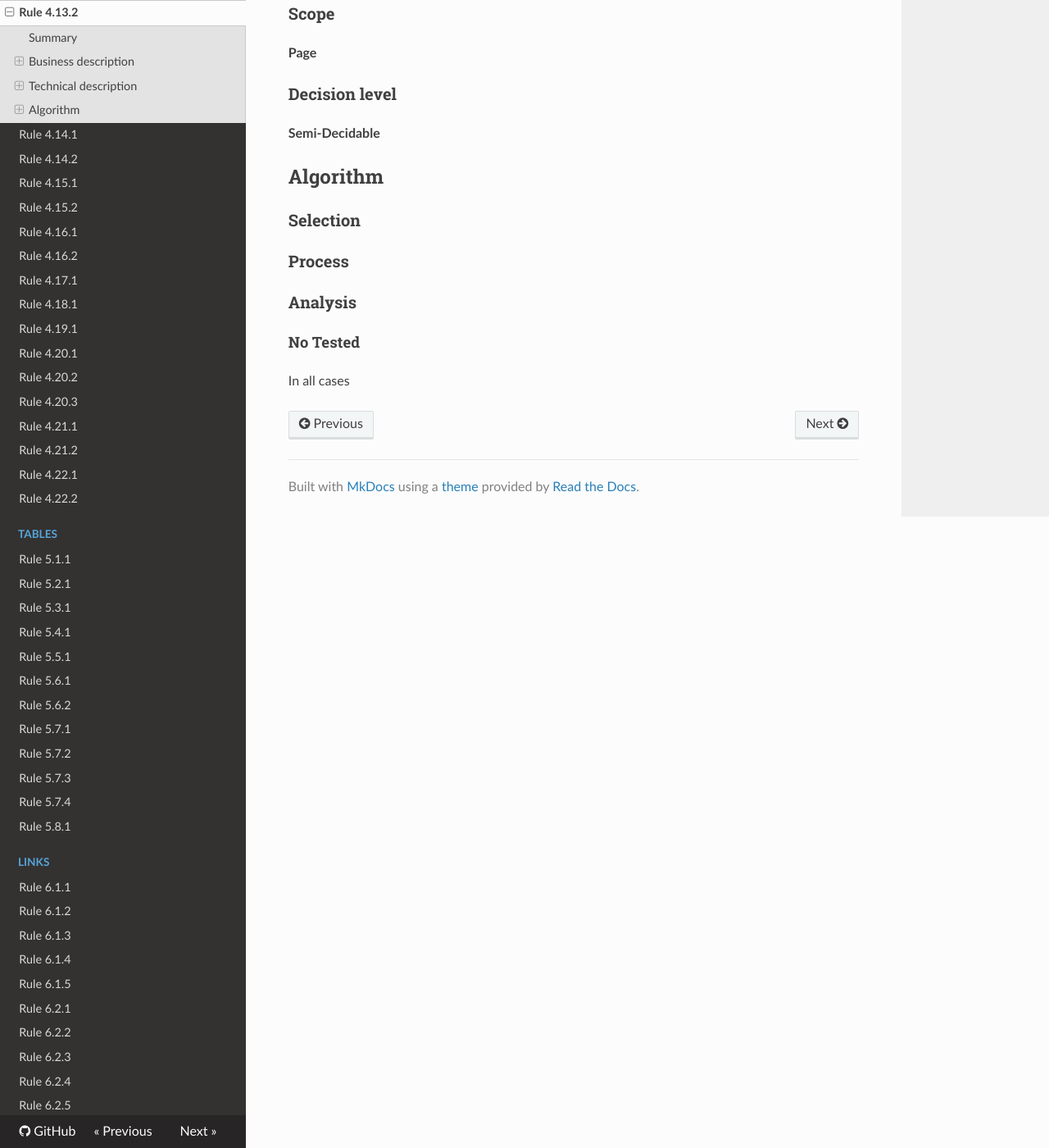
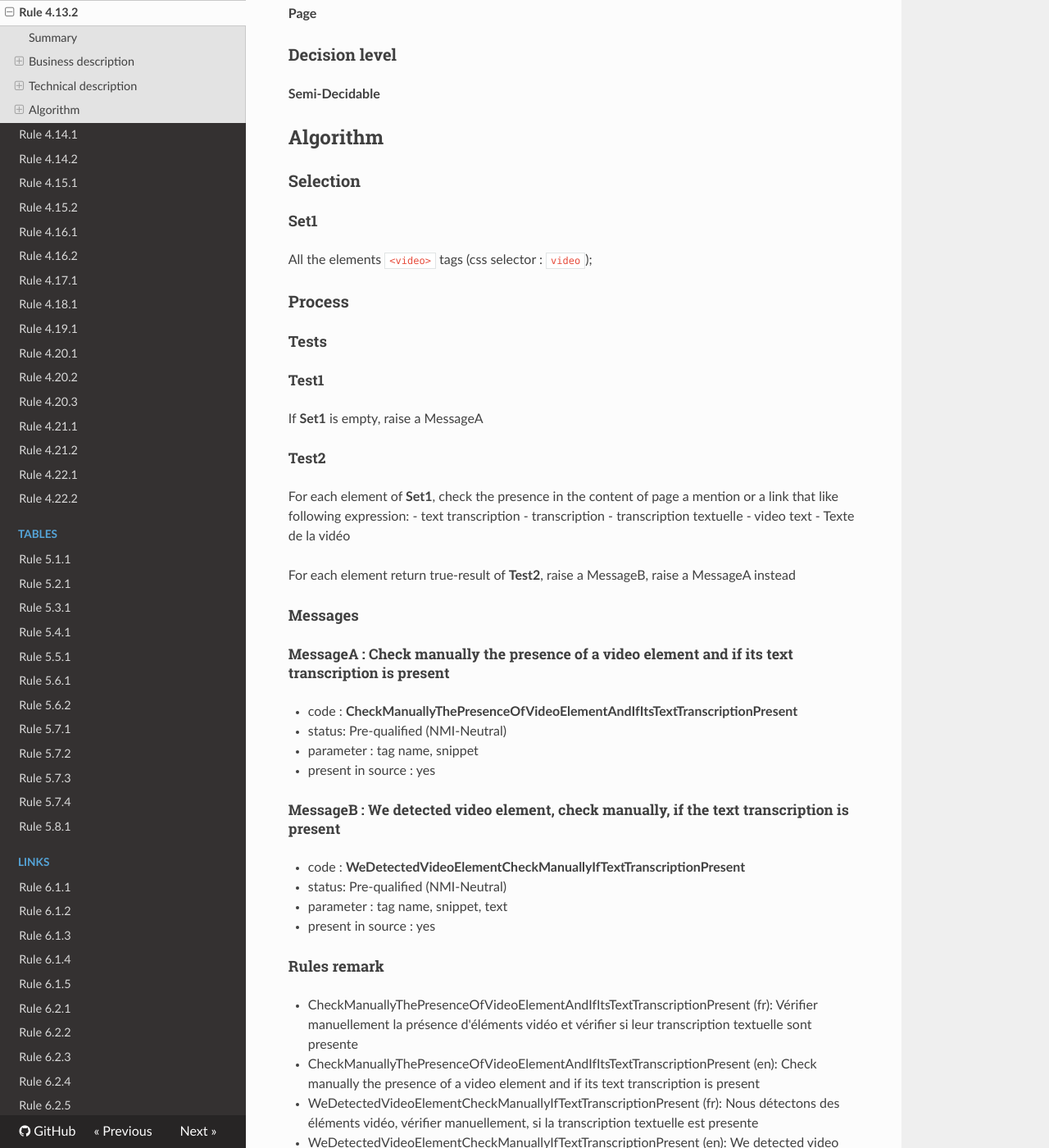
Before and after one commit to Tanaguru/RGAA3-2016, an MkDocs documentation site: the page built from docs/Rule-4-13-2.md, in a window 1280 px wide and 1400 px high, scrolled down 862 px. Shown: the whole window at 82% size. Built offline with MkDocs 1.6.1, drawn with Linux system fonts in a browser that asks for light colours; nearby versions of some CDN libraries; old or Windows-style settings are respelled for this version of MkDocs; some of the changed text lies outside the part shown.

Commit message:
Update tests 4.13.2

```diff
--- a/docs/Rule-4-13-2.md
+++ b/docs/Rule-4-13-2.md
@@ -1,25 +1,23 @@
 # Rule 4.13.2
 
 ## Summary
-
-No-check rule
 
 ## Business description
 
 ### Criterion
 
-[4.13](http://references.modernisation.gouv.fr/referentiel-technique-0#crit-4-13)
+[4.13](http://references.modernisation.gouv.fr/rgaa/criteres.html#crit-4-13)
 
 ###Test
 
-[4.13.2](http://references.modernisation.gouv.fr/referentiel-technique-0#test-4-13-2)
+[4.13.2](http://references.modernisation.gouv.fr/rgaa/criteres.html#test-4-13-2)
 
 ### Description
 
-Chaque <a href="http://references.modernisation.gouv.fr/referentiel-technique-0#mMediaTemp">m&eacute;dia temporel</a> seulement vid&eacute;o v&eacute;rifie-t-il si n&eacute;cessaire une de ces conditions <a href="http://references.modernisation.gouv.fr/referentiel-technique-0#cpCrit4-" title="Cas particuliers pour le crit&egrave;re 4.13">(hors cas particuliers</a>) ?
+Chaque <a href="http://references.modernisation.gouv.fr/rgaa/glossaire.html#mdia-temporel-type-son-vido-et-synchronis">m&eacute;dia temporel</a> seulement vid&eacute;o v&eacute;rifie-t-il si n&eacute;cessaire une de ces conditions <a href="http://references.modernisation.gouv.fr/rgaa/cas-particuliers.html#cp-4-1,4-2,4-3,4-5,4-7,4-9,4-11,4-13" title="Cas particuliers pour le crit&egrave;re 4.13">(hors cas particuliers</a>) ?
 
- *  Il existe une <a href="http://references.modernisation.gouv.fr/referentiel-technique-0#mTranscriptTextuel">transcription textuelle</a> accessible via un <a href="http://references.modernisation.gouv.fr/referentiel-technique-0#mLienAdj">lien adjacent</a> (une `url` ou une `ancre`)
- *  Il existe une <a href="http://references.modernisation.gouv.fr/referentiel-technique-0#mTranscriptTextuel">transcription textuelle</a> adjacente clairement identifiable
+ *  Il existe une <a href="http://references.modernisation.gouv.fr/rgaa/glossaire.html#transcription-textuelle-media-temporel">transcription textuelle</a> accessible via un <a href="http://references.modernisation.gouv.fr/rgaa/glossaire.html#lien-adjacent">lien adjacent</a> (une `url` ou une `ancre`)
+ *  Il existe une <a href="http://references.modernisation.gouv.fr/rgaa/glossaire.html#transcription-textuelle-media-temporel">transcription textuelle</a> adjacente clairement identifiable
 
 
 ### Level
@@ -40,10 +38,59 @@ Chaque <a href="http://references.modernisation.gouv.fr/referentiel-technique-0#
 
 ### Selection
 
+#### Set1
+
+All the elements `<video>` tags (css selector : `video`);
+
 ### Process
+
+#### Tests
+
+##### Test1
+
+If **Set1** is empty, raise a MessageA
+
+##### Test2
+
+For each element of **Set1**, check the presence in the content of page a mention or a link that like following expression:
+ - text transcription
+ - transcription
+ - transcription textuelle
+ - video text
+ - Texte de la vidéo
+
+For each element return true-result of **Test2**, raise a MessageB, raise a MessageA instead
+
+#### Messages
+
+##### MessageA : Check manually the presence of a video element and if its text transcription is present
+
+-    code : **CheckManuallyThePresenceOfVideoElementAndIfItsTextTranscriptionPresent**
+-    status: Pre-qualified (NMI-Neutral)
+-    parameter : tag name, snippet
+-    present in source : yes
+
+##### MessageB : We detected video element, check manually, if the text transcription is present
+
+-    code : **WeDetectedVideoElementCheckManuallyIfTextTranscriptionPresent**
+-    status: Pre-qualified (NMI-Neutral)
+-    parameter : tag name, snippet, text
+-    present in source : yes
+
+#### Rules remark
+
+ * CheckManuallyThePresenceOfVideoElementAndIfItsTextTranscriptionPresent (fr): V&eacute;rifier manuellement la pr&eacute;sence d'&eacute;l&eacute;ments vid&eacute;o et v&eacute;rifier si leur transcription textuelle sont presente
+ * CheckManuallyThePresenceOfVideoElementAndIfItsTextTranscriptionPresent (en): Check manually the presence of a video element and if its text transcription is present
+
+ * WeDetectedVideoElementCheckManuallyIfTextTranscriptionPresent (fr): Nous d&eacute;tectons des &eacute;l&eacute;ments vid&eacute;o, v&eacute;rifier manuellement, si la transcription textuelle est presente
+ * WeDetectedVideoElementCheckManuallyIfTextTranscriptionPresent (en): We detected video element, check manually, if the text transcription is present
+
+### Accede Web guidelines
+
+ * Rgaa32016-4-13-2-Accedeweb-EDIT-8-3
 
 ### Analysis
 
-#### No Tested
+#### Pre-qualified
 
 In all cases
```
